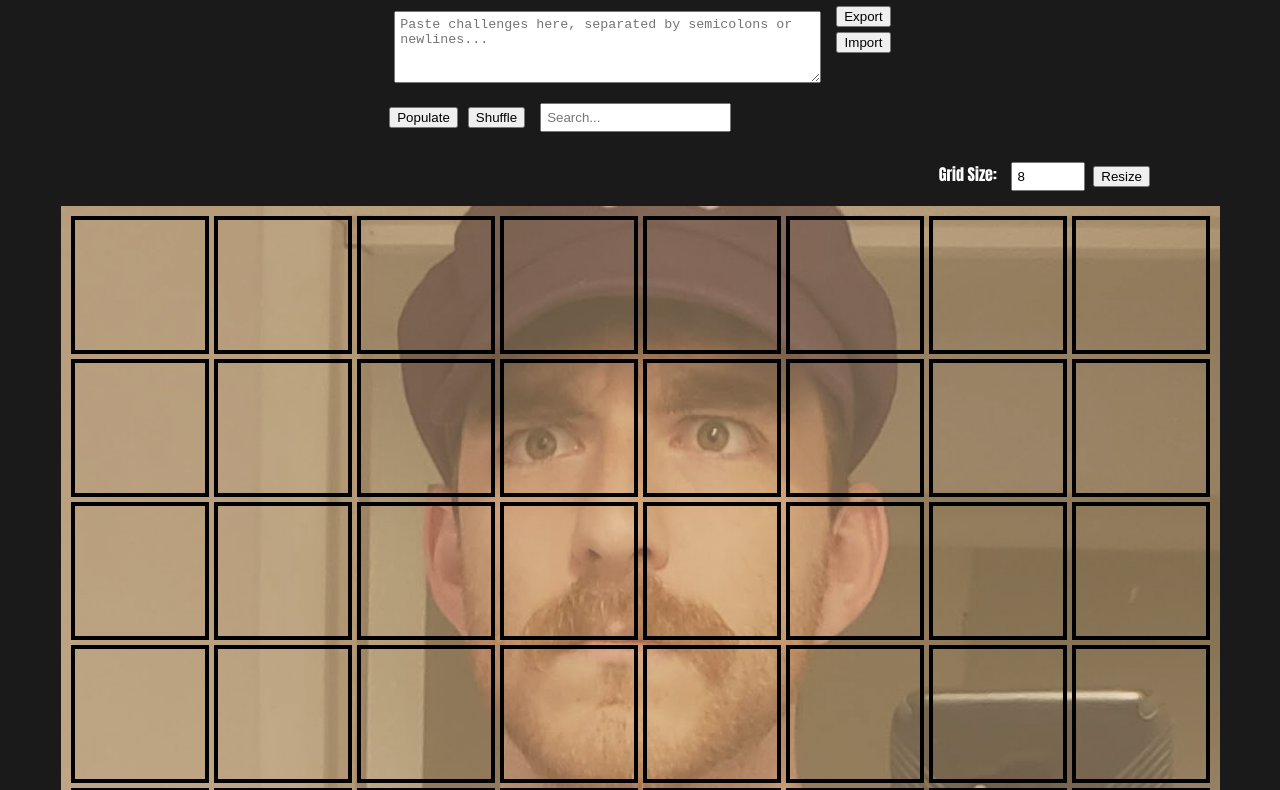
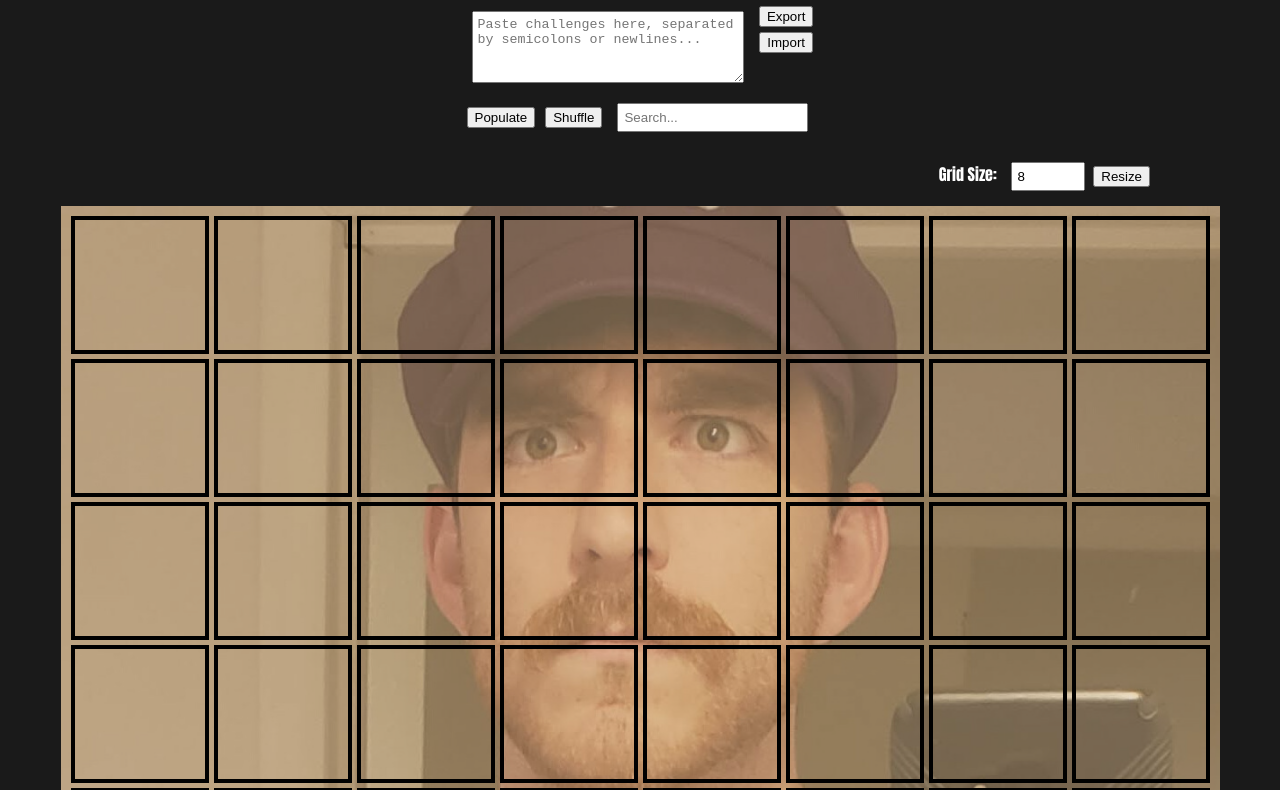
Before and after one commit to DougDougLurker/bingocard, a plain HTML site: page index.html in a window 1280 px wide. Shown: the part 114-904 px from the top of the page. Drawn offline with Linux system fonts and the light colour scheme.

Commit message:
Update index.html

```diff
--- a/index.html
+++ b/index.html
@@ -145,7 +145,7 @@
   <div id="controls">
     <div style="display: flex; gap: 10px; align-items: flex-start; flex-wrap: wrap;">
       <div style="flex-grow: 1; display: flex; flex-direction: column;">
-        <textarea id="bulkInput" rows="4" cols="50" placeholder="Paste challenges here, separated by semicolons or newlines..."></textarea>
+        <textarea id="bulkInput" rows="4" cols="30" placeholder="Paste challenges here, separated by semicolons or newlines..."></textarea>
       </div>
       <div style="display: flex; flex-direction: column; gap: 5px;">
         <button onclick="exportGrid()">Export</button>
```
